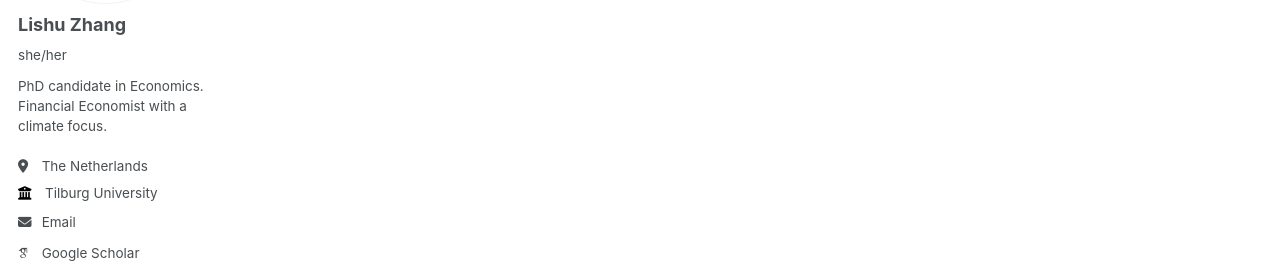
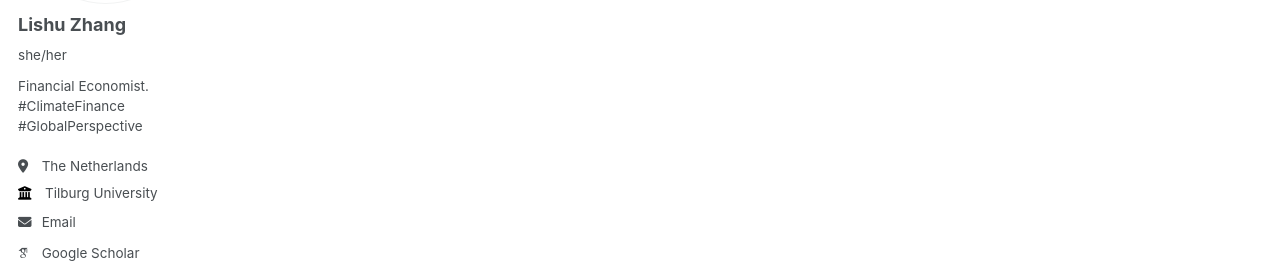
Before and after one commit to LishuZ/LishuZ.github.io, a Jekyll site: the page built from _pages/about.md, in a window 1280 px wide. Shown: the part 289-559 px from the top of the page. Built offline with Jekyll 4.4.1, drawn with Linux system fonts in a browser that asks for light colours; some web fonts are replaced.

Commit message:
Update _config.yml

```diff
--- a/_config.yml
+++ b/_config.yml
@@ -24,7 +24,7 @@ author:
   avatar           : "ProfilePic.png"
   name             : "Lishu Zhang"
   pronouns         : "she/her"  # example: "she/her"
-  bio              : "PhD candidate in Economics. Financial Economist with a climate focus."
+  bio              : "Financial Economist. #ClimateFinance #GlobalPerspective"
   location         : "The Netherlands"
   employer         : "Tilburg University"
   uri              : # URL
```
